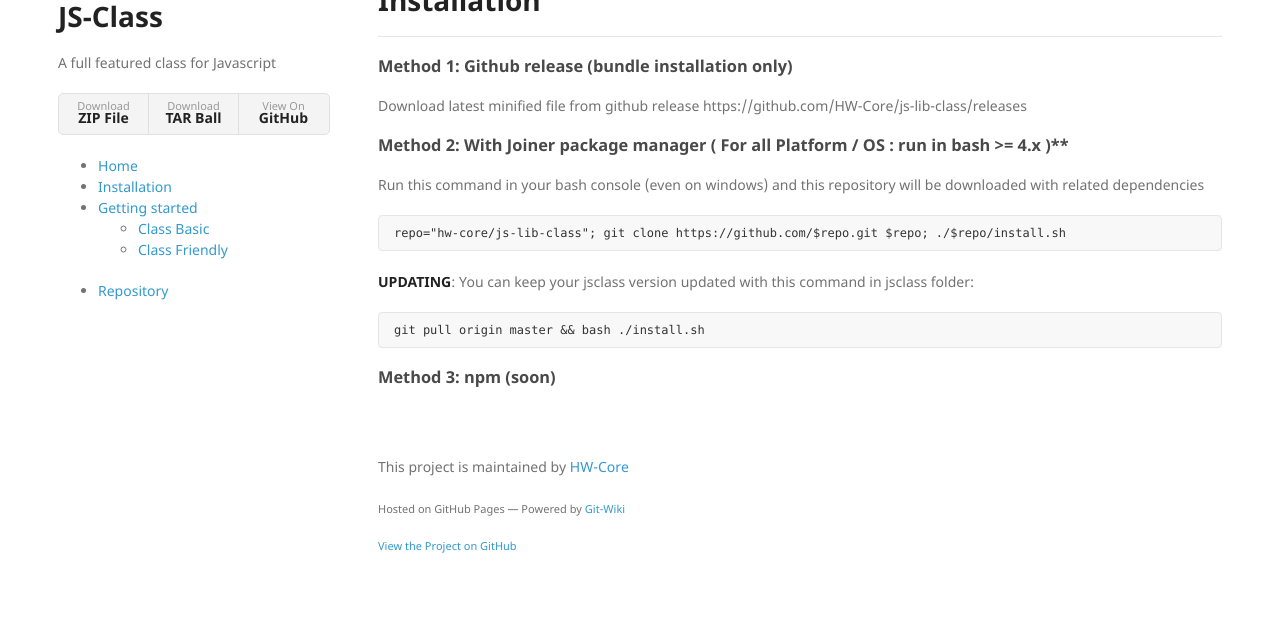
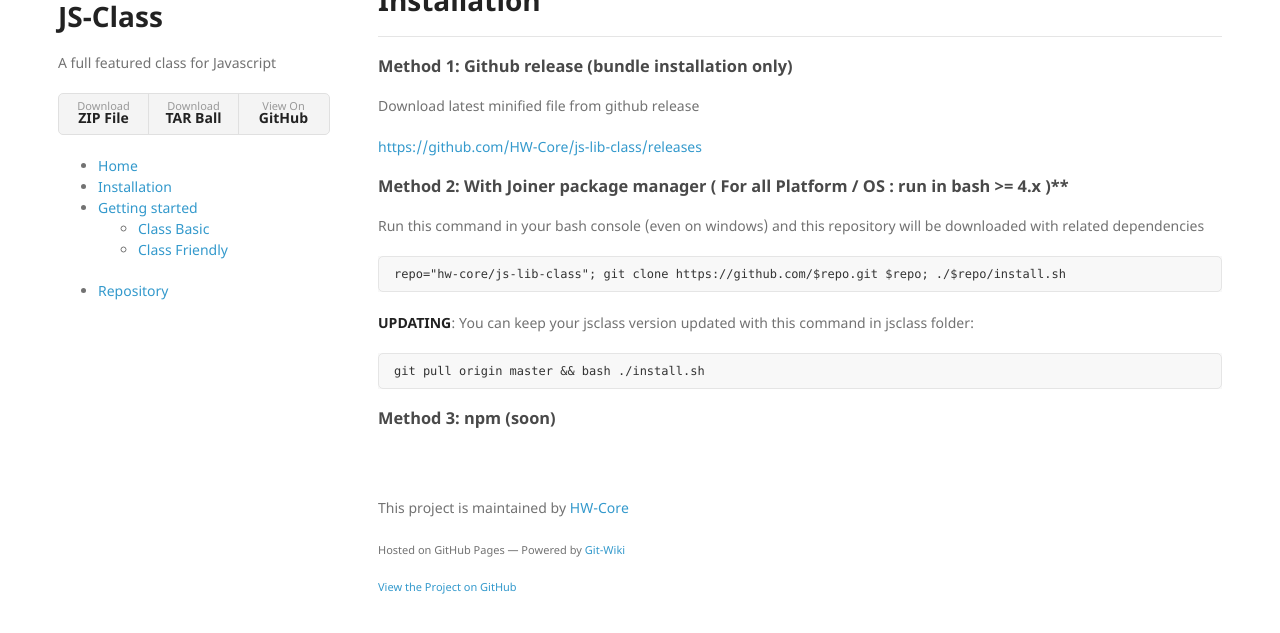
Before and after one commit to HW-Core/js-lib-class, a Jekyll site: the page built from wiki/installation.md, in a window 1280 px wide, cut to the strip 262-895 px from the top of the page. Built offline with Jekyll 4.4.1, drawn with Linux system fonts in a browser that asks for light colours; nearby versions of some CDN libraries; our own code applies the rules of GitHub Pages for plain Markdown files; some of the changed lines change nothing that is shown.

Commit message:
Update installation.md

```diff
--- a/wiki/installation.md
+++ b/wiki/installation.md
@@ -3,7 +3,9 @@
 
 ### Method 1: Github release (bundle installation only)
 
-Download latest minified file from github release https://github.com/HW-Core/js-lib-class/releases
+Download latest minified file from github release
+
+<https://github.com/HW-Core/js-lib-class/releases>
 
 ### Method 2: With Joiner package manager ( For all Platform / OS : run in bash >= 4.x )**
 
```
